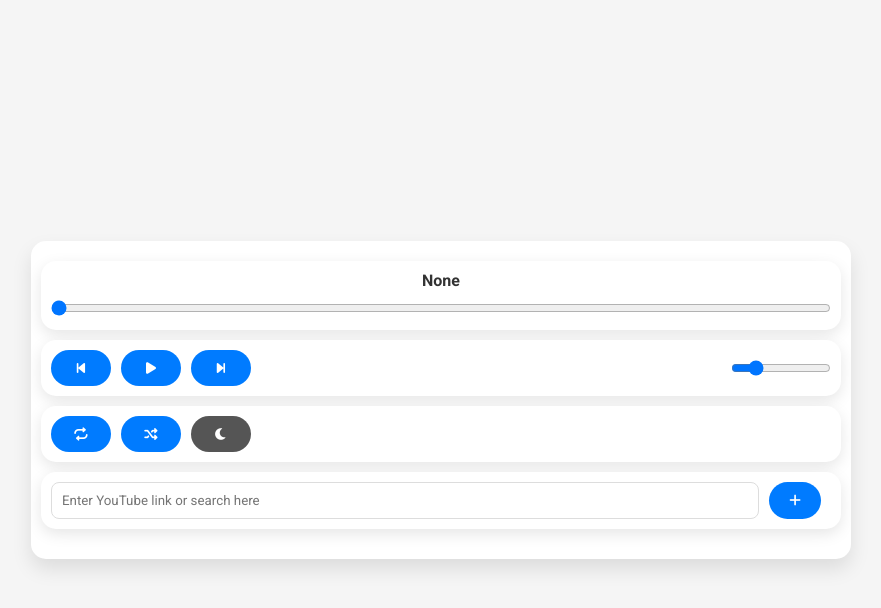
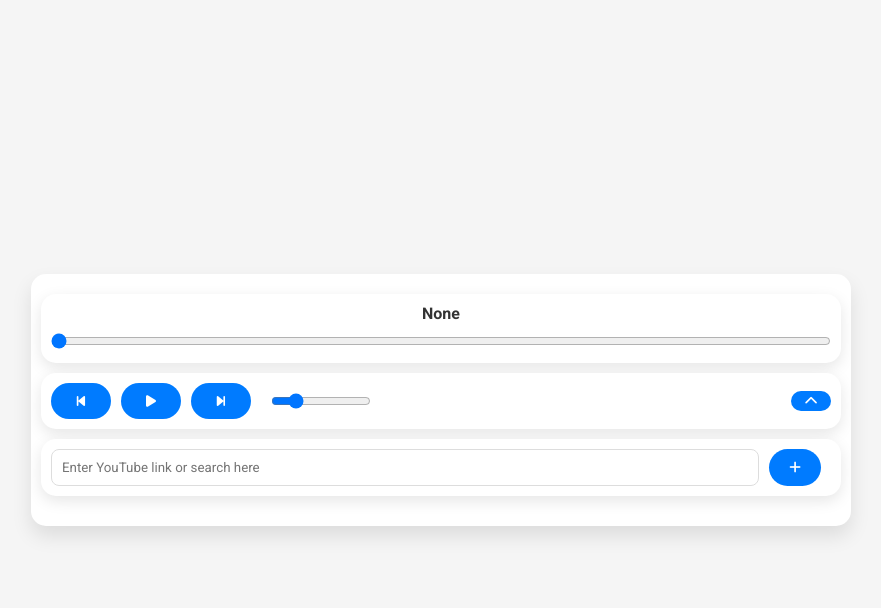
Before and after one commit to moontasirsoumik/Apps, a Flask app: template Web App (Flask)/templates/index_phone.html in a window 1280 px wide. Shown: the top 608 px of the page, without its empty margins (199-1080 px from the left). Run offline with Flask 3, Linux system fonts and the light colour scheme; the template is opened without the code that fills it: most values are stand-ins (such as "Sample title", 1, 10 or a date in 2020); grey boxes marked "Sample" are stand-in pictures; data that the repository does not hold is empty; some libraries are stand-ins or nearby versions.

Commit message:
Visual Changes
Added a toggle button to collapse/expand the controls card

```diff
--- a/Web App (Flask)/static/js/script_phone.js
+++ b/Web App (Flask)/static/js/script_phone.js
@@ -1140,3 +1140,24 @@ function showFallbackCopy(text) {
   document.body.removeChild(textarea);
   hideContextMenu();
 }
+
+document.addEventListener('DOMContentLoaded', function () {
+  const toggleControlsBtn = document.getElementById('toggle-controls-btn');
+  const controlsCard = document.querySelector('.controls-card');
+
+  // If you want it collapsed by default, ensure that .controls-card doesn’t have .expanded in the HTML.
+  controlsCard.classList.remove('expanded');
+
+  toggleControlsBtn.addEventListener('click', () => {
+    controlsCard.classList.toggle('expanded');
+
+    const icon = toggleControlsBtn.querySelector('i');
+    if (controlsCard.classList.contains('expanded')) {
+      icon.classList.remove('fa-chevron-up');
+      icon.classList.add('fa-chevron-down');
+    } else {
+      icon.classList.remove('fa-chevron-down');
+      icon.classList.add('fa-chevron-up');
+    }
+  });
+});
--- a/Web App (Flask)/static/style.css
+++ b/Web App (Flask)/static/style.css
@@ -196,6 +196,55 @@ body.dark-mode .video-artist {
   background-color: #333;
   color: #ddd;
 }
+
+.controls-card {
+  background-color: #fff;
+  border-radius: 15px;
+  box-shadow: 0 5px 15px rgba(0, 0, 0, 0.1);
+
+  overflow: hidden;
+  transition: max-height 0.3s ease, opacity 0.3s ease, margin 0.3s ease, padding 0.3s ease;
+
+  max-height: 0;
+  opacity: 0;
+  pointer-events: none; /* Prevent interaction while collapsed */
+
+  margin: 0 !important; /* Fully collapse margins */
+  padding: 0 !important; /* Fully collapse padding */
+  border: none !important; /* Hide borders in collapsed state */
+}
+
+.controls-card.expanded {
+  max-height: 200px; /* Ensure this matches your content height */
+  opacity: 1;
+  pointer-events: auto; /* Allow interaction when expanded */
+
+  margin-bottom: 10px !important;
+  padding: 10px !important;
+}
+
+
+
+
+.primary-controls {
+  display: flex;
+  gap: 10px;
+  align-items: center;
+}
+
+.toggle-controls-btn {
+  height: 20px;
+  width: 10px !important;
+}
+
+
+@media (hover: hover) and (pointer: fine) {
+  .toggle-controls-btn:hover {
+    background-color: #007bff;
+    color: #fff;
+  }
+}
+
 
 .controls,
 .playback-controls {
--- a/Web App (Flask)/templates/index_phone.html
+++ b/Web App (Flask)/templates/index_phone.html
@@ -38,8 +38,8 @@
 
       <div class="playback-controls-card">
         <div class="playback-controls">
+          <div class="primary-controls">
             <button id="prev-btn"><i class="fas fa-step-backward"></i></button>
-          <!-- Move your existing play/pause logic to this button -->
             <button id="play-pause-btn"><i class="fas fa-play"></i></button>
             <button id="next-btn"><i class="fas fa-step-forward"></i></button>
             <div class="volume-control">
@@ -51,6 +51,14 @@
                 value="10"
               />
             </div>
+          </div>
+          <button
+      id="toggle-controls-btn"
+      class="toggle-controls-btn"
+      title="Show/Hide Extra Controls"
+    >
+      <i class="fas fa-chevron-up"></i>
+    </button>
         </div>
       </div>
 
```
Lines whose indentation alone changed are shown as unchanged.
